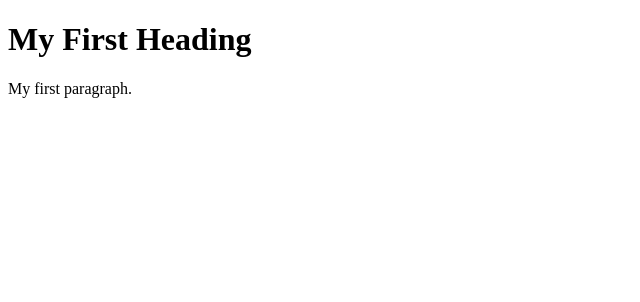
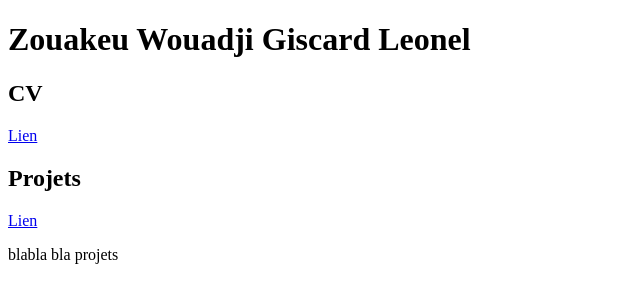
Before and after one commit to giscardleonel/giscardleonel.github.io, a plain HTML site: page index.html in a window 1280 px wide. Shown: the whole page, without its empty margins (0-640 px from the left). Drawn offline with Linux system fonts and the light colour scheme.

Commit message:
Update index.html

```diff
--- a/index.html
+++ b/index.html
@@ -2,8 +2,12 @@
 <html>
 <body>
 
-<h1>My First Heading</h1>
-<p>My first paragraph.</p>
+<h1>Zouakeu Wouadji Giscard Leonel</h1>
+<h2>CV</h2>
+<a href="CV.pdf"> Lien </a>
+<h2>Projets</h2>
+<a href="CV.pdf"> Lien </a>
+<p> blabla bla projets </p>
 
 </body>
 </html>
```
